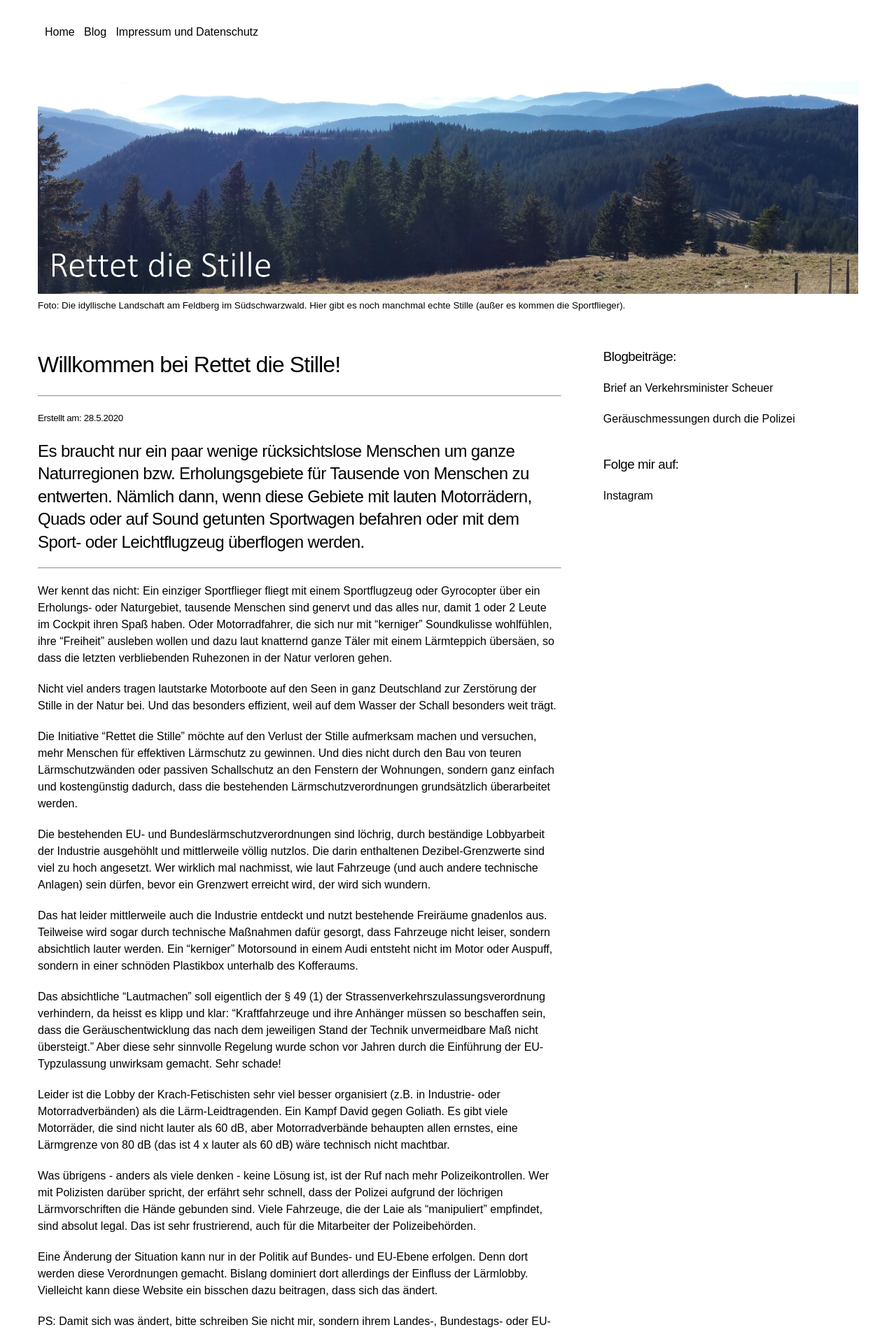
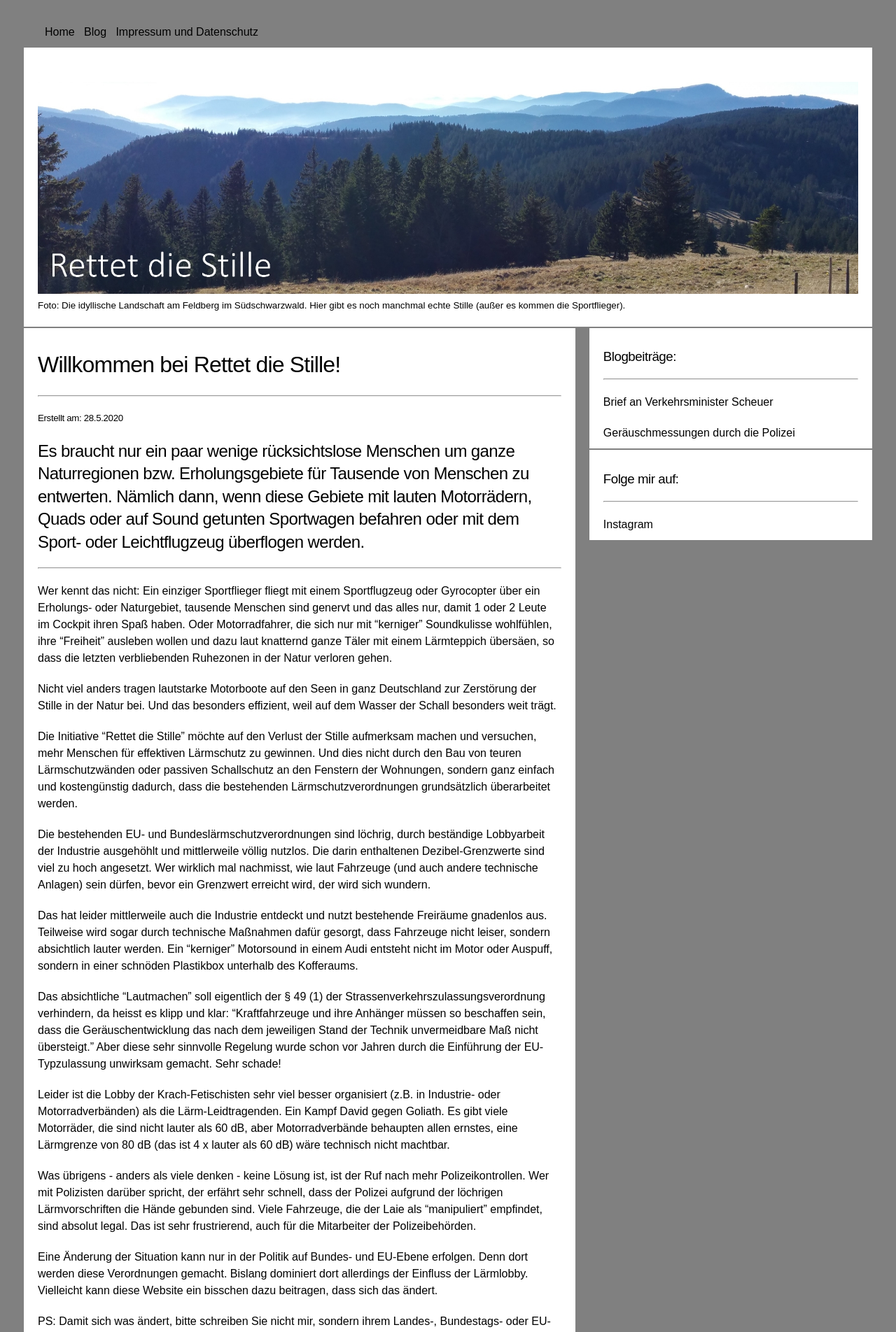
Before and after one commit to rettet-die-stille/rettet-die-stille.github.io, a Jekyll site: the page built from index.md, in a window 1280 px wide. Shown: the top 1904 px of the page at 70% size. Built offline with Jekyll 4.4.1, drawn with Linux system fonts in a browser that asks for light colours; our own code applies the rules of GitHub Pages for plain Markdown files.

Commit message:
Update defaultmodern.html

```diff
--- a/_layouts/defaultmodern.html
+++ b/_layouts/defaultmodern.html
@@ -16,7 +16,7 @@ layout: default
     body {
       font-family: Arial;
       padding: 10px;
-      background:white;
+      background:grey;
     }
 
     /* Header/Blog Title */
@@ -103,12 +103,14 @@ layout: default
         -->
         <div class="card">
           <h3>Blogbeiträge:</h3>
+          <hr>
           {% for post in site.posts %}
           <p><a href="{{ post.url }}" title="{{ post.title }}">{{ post.title }}</a></p>
           {% endfor %}
         </div>
         <div class="card">
           <h3>Folge mir auf:</h3>
+          <hr>
           <p><a href="https://www.instagram.com/rettet.die.stille">Instagram</p>
         </div>
       </div>
```
